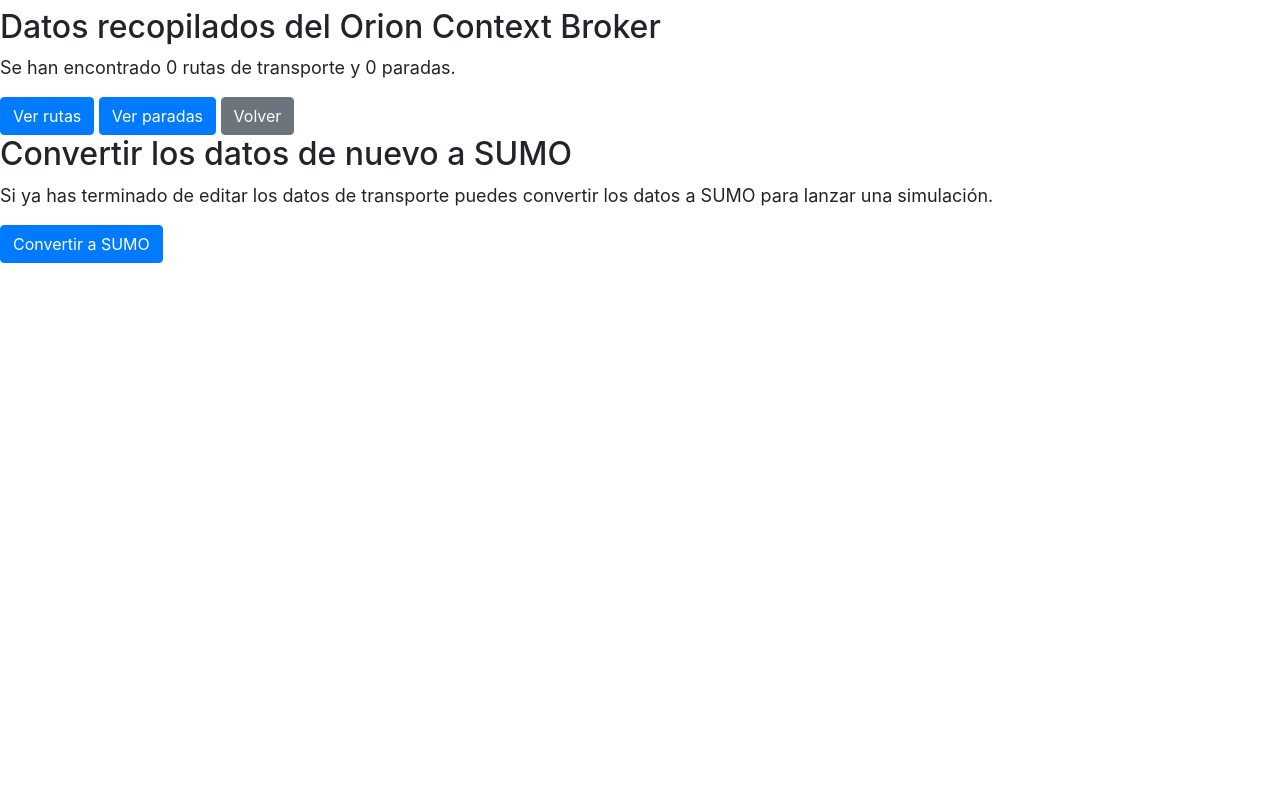
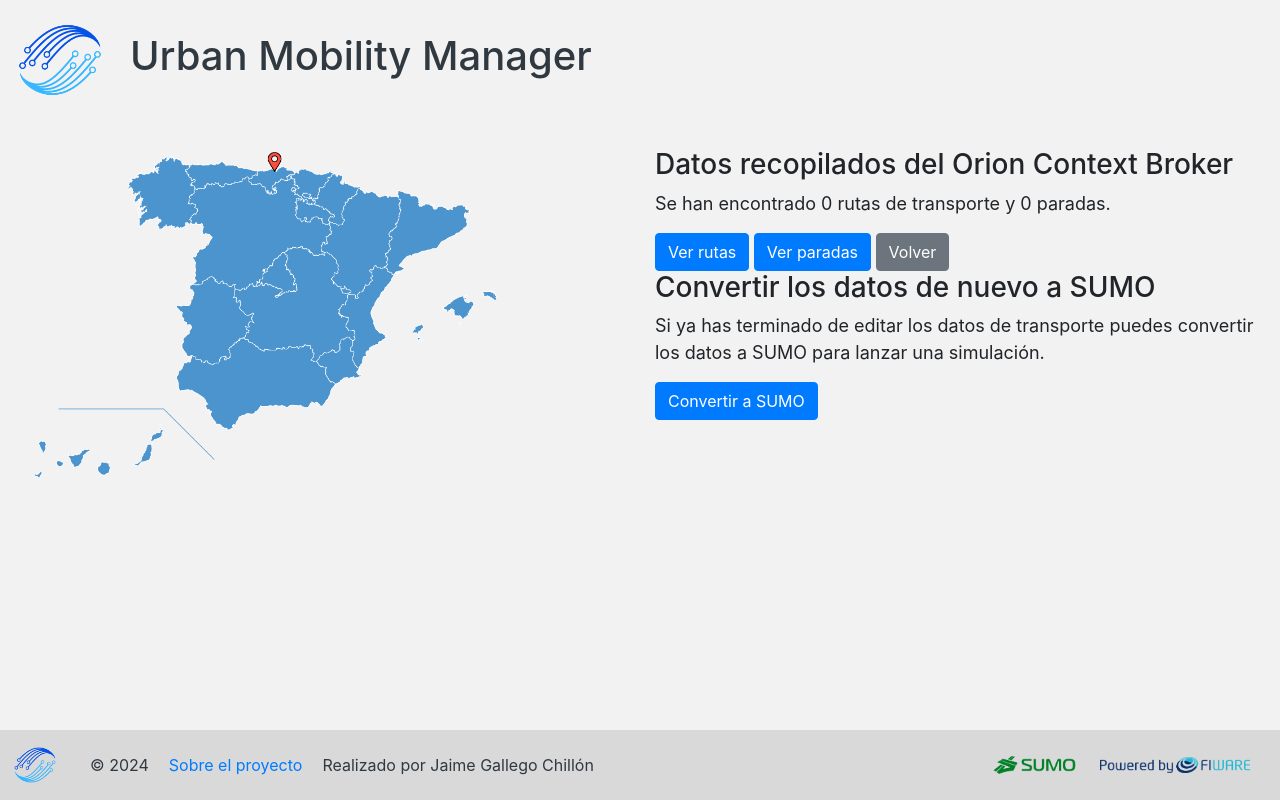
Before and after one commit to jaimegallegoo/TFG-Integration-of-SUMO-in-the-FIWARE-ecosystem, a Flask app: template web/templates/city.html in a window 1280 px wide. Run offline with Flask 2, Linux system fonts and the light colour scheme; the template is opened without the code that fills it, so the values that code supplies are empty; some libraries are stand-ins or nearby versions.

Commit message:
Cambiar el diseño de la página de la ciudad

```diff
--- a/web/css/SUMO-conversion.css
+++ b/web/css/SUMO-conversion.css
@@ -47,7 +47,7 @@ main {
 }
 
 /* Imagen mapa general */
-.mapa-general {
+.mapa {
     width: 500px;
     height: auto;
     margin-right: 20px;
--- a/web/css/city.css
+++ b/web/css/city.css
@@ -0,0 +1,21 @@
+/* BODY */
+body {
+    display: flex;
+    flex-direction: column;
+    min-height: 100vh;
+    color: #303840;
+}
+
+/* MAIN */
+main {
+    flex-grow: 1;
+    background-color: #F2F2F2;
+    padding: 20px;
+}
+
+/* Imagen mapa ciudad */
+.mapa {
+    width: 500px;
+    height: auto;
+    margin-right: 20px;
+}
--- a/web/templates/city.html
+++ b/web/templates/city.html
@@ -2,25 +2,47 @@
 <html>
 
 <head>
-    <title>City</title>
-    <link rel="stylesheet" href="https://stackpath.bootstrapcdn.com/bootstrap/4.3.1/css/bootstrap.min.css">
+    <title>Urban Mobility Manager</title>
+    <link rel="icon" type="image/png" href="{{ url_for('static', filename='images/logo_claro_transparente.png') }}">
+    <link rel="stylesheet" type="text/css" href="{{ url_for('static', filename='css/city.css') }}">
+    <link rel="stylesheet" href="https://stackpath.bootstrapcdn.com/bootstrap/4.5.2/css/bootstrap.min.css">
 </head>
 
 <body>
-    <h1>{{ city|capitalize }}</h1>
-    <h2>Datos recopilados del Orion Context Broker</h2>
-    <p style="font-size: large;">Se han encontrado {{ routes|length }} rutas de transporte y {{ stops|length }} paradas.
+    {% include 'header.html' %}
+
+    <main>
+        <section>
+            <h2>{{ city|capitalize }}</h2>
+            <div class="row">
+                <div class="col">
+                    <img class="mapa" src="{{ url_for('static', filename='images/mapa_santander.png') }}"
+                        alt="Mapa España">
+                </div>
+                <div class="col">
+                    <h3>Datos recopilados del Orion Context Broker</h3>
+                    <p style="font-size: large;">Se han encontrado {{ routes|length }} rutas de transporte y {{
+                        stops|length }}
+                        paradas.
                     </p>
 
                     <a href="/cities/{{ city }}/routes" class="btn btn-primary">Ver rutas</a>
                     <a href="/cities/{{ city }}/stops" class="btn btn-primary">Ver paradas</a>
                     <a href="/SUMO-conversion" class="btn btn-secondary">Volver</a>
 
-    <h2>Convertir los datos de nuevo a SUMO</h2>
-    <p style="font-size: large;">Si ya has terminado de editar los datos de transporte puedes convertir los datos a SUMO
+                    <h3>Convertir los datos de nuevo a SUMO</h3>
+                    <p style="font-size: large;">Si ya has terminado de editar los datos de transporte puedes convertir
+                        los
+                        datos a SUMO
                         para lanzar una simulación.</p>
                     <input type="hidden" id="citySelect" value="{{ city }}">
                     <button class="btn btn-primary" id="convertToSUMO">Convertir a SUMO</button>
+                </div>
+            </div>
+        </section>
+    </main>
+
+    {% include 'footer.html' %}
 
     <script src="https://code.jquery.com/jquery-3.5.1.min.js"></script>
     <script src="https://cdn.jsdelivr.net/npm/bootstrap@4.5.2/dist/js/bootstrap.bundle.min.js"></script>
--- a/web/templates/index.html
+++ b/web/templates/index.html
@@ -5,7 +5,6 @@
     <title>Urban Mobility Manager</title>
     <link rel="icon" type="image/png" href="{{ url_for('static', filename='images/logo_claro_transparente.png') }}">
     <link rel="stylesheet" type="text/css" href="{{ url_for('static', filename='css/index.css') }}">
-    <link rel="stylesheet" type="text/css" href="{{ url_for('static', filename='css/styles.css') }}">
     <link rel="stylesheet" href="https://stackpath.bootstrapcdn.com/bootstrap/4.5.2/css/bootstrap.min.css">
 </head>
 
```
Also changed, not shown: web/templates/SUMO-conversion.html (+6 -5 lines). Lines whose indentation alone changed are shown as unchanged.
